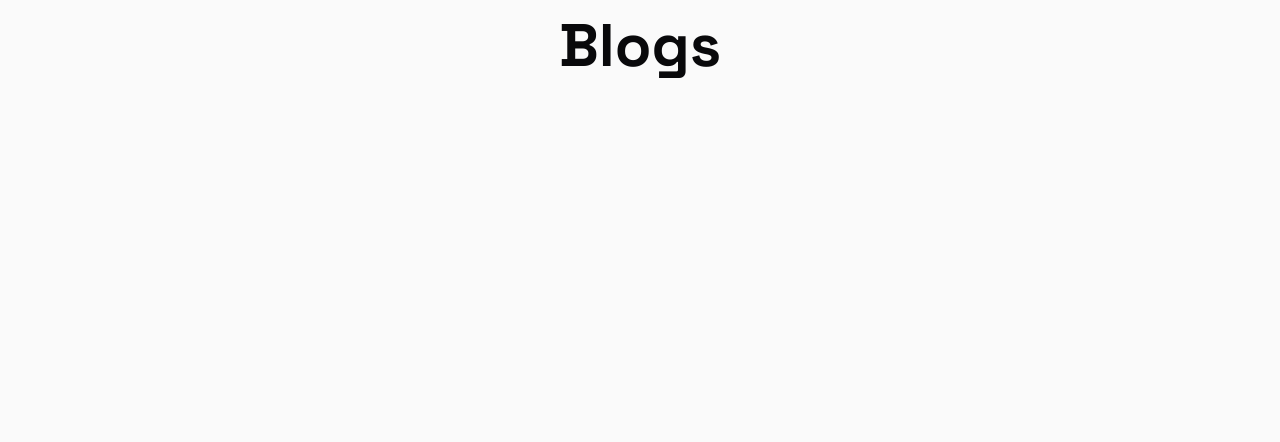
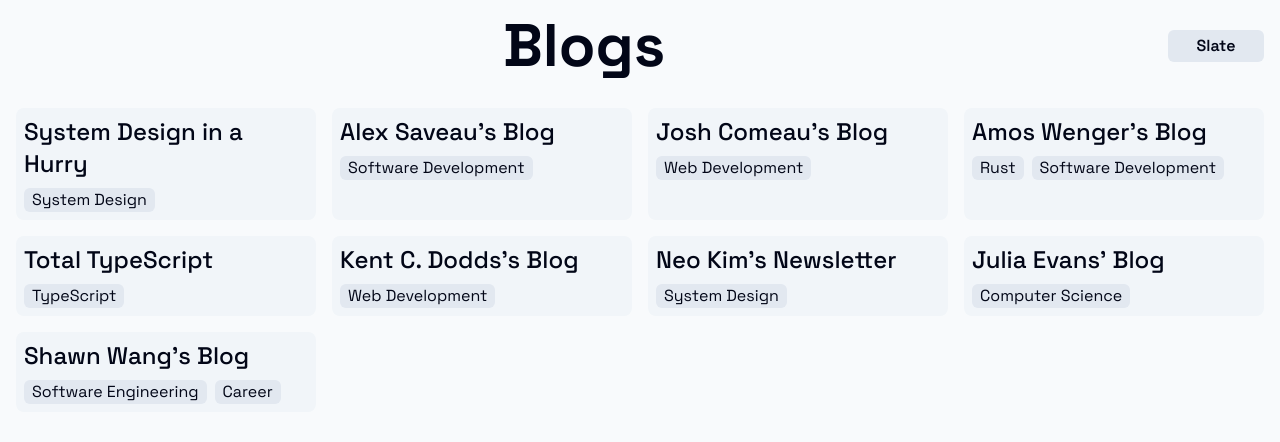
Before and after one commit to nobleknightt/blogs, a Svelte app: page / in a window 1280 px wide. Shown: the top 442 px of the page. Built offline with nearby package versions, Linux system fonts and the light colour scheme.

Commit message:
Added Some Blogs and Themes

```diff
--- a/src/App.svelte
+++ b/src/App.svelte
@@ -1,3 +1,197 @@
-<main class="w-screen h-screen p-4 flex flex-col items-center gap-4 bg-zinc-50 text-zinc-950">
-  <div class="text-6xl font-bold">Blogs</div>
+<script>
+  import blogs from "./blogs.json";
+
+  const themes = [
+    {
+      name: "Slate",
+      backgroundColor: "bg-slate-50",
+      backgroundColor_Card: "bg-slate-100",
+      backgroundColor_Tag: "bg-slate-200",
+      textColor: "text-slate-950",
+    },
+    {
+      name: "Gray",
+      backgroundColor: "bg-gray-50",
+      backgroundColor_Card: "bg-gray-100",
+      backgroundColor_Tag: "bg-gray-200",
+      textColor: "text-gray-950",
+    },
+    {
+      name: "Zinc",
+      backgroundColor: "bg-zinc-50",
+      backgroundColor_Card: "bg-zinc-100",
+      backgroundColor_Tag: "bg-zinc-200",
+      textColor: "text-zinc-950",
+    },
+    {
+      name: "Neutral",
+      backgroundColor: "bg-neutral-50",
+      backgroundColor_Card: "bg-neutral-100",
+      backgroundColor_Tag: "bg-neutral-200",
+      textColor: "text-neutral-950",
+    },
+    {
+      name: "Stone",
+      backgroundColor: "bg-stone-50",
+      backgroundColor_Card: "bg-stone-100",
+      backgroundColor_Tag: "bg-stone-200",
+      textColor: "text-stone-950",
+    },
+    {
+      name: "Red",
+      backgroundColor: "bg-red-50",
+      backgroundColor_Card: "bg-red-100",
+      backgroundColor_Tag: "bg-red-200",
+      textColor: "text-red-950",
+    },
+    {
+      name: "Orange",
+      backgroundColor: "bg-orange-50",
+      backgroundColor_Card: "bg-orange-100",
+      backgroundColor_Tag: "bg-orange-200",
+      textColor: "text-orange-950",
+    },
+    {
+      name: "Amber",
+      backgroundColor: "bg-amber-50",
+      backgroundColor_Card: "bg-amber-100",
+      backgroundColor_Tag: "bg-amber-200",
+      textColor: "text-amber-950",
+    },
+    {
+      name: "Yellow",
+      backgroundColor: "bg-yellow-50",
+      backgroundColor_Card: "bg-yellow-100",
+      backgroundColor_Tag: "bg-yellow-200",
+      textColor: "text-yellow-950",
+    },
+    {
+      name: "Lime",
+      backgroundColor: "bg-lime-50",
+      backgroundColor_Card: "bg-lime-100",
+      backgroundColor_Tag: "bg-lime-200",
+      textColor: "text-lime-950",
+    },
+    {
+      name: "Green",
+      backgroundColor: "bg-green-50",
+      backgroundColor_Card: "bg-green-100",
+      backgroundColor_Tag: "bg-green-200",
+      textColor: "text-green-950",
+    },
+    {
+      name: "Emerald",
+      backgroundColor: "bg-emerald-50",
+      backgroundColor_Card: "bg-emerald-100",
+      backgroundColor_Tag: "bg-emerald-200",
+      textColor: "text-emerald-950",
+    },
+    {
+      name: "Teal",
+      backgroundColor: "bg-teal-50",
+      backgroundColor_Card: "bg-teal-100",
+      backgroundColor_Tag: "bg-teal-200",
+      textColor: "text-teal-950",
+    },
+    {
+      name: "Cyan",
+      backgroundColor: "bg-cyan-50",
+      backgroundColor_Card: "bg-cyan-100",
+      backgroundColor_Tag: "bg-cyan-200",
+      textColor: "text-cyan-950",
+    },
+    {
+      name: "Sky",
+      backgroundColor: "bg-sky-50",
+      backgroundColor_Card: "bg-sky-100",
+      backgroundColor_Tag: "bg-sky-200",
+      textColor: "text-sky-950",
+    },
+    {
+      name: "Blue",
+      backgroundColor: "bg-blue-50",
+      backgroundColor_Card: "bg-blue-100",
+      backgroundColor_Tag: "bg-blue-200",
+      textColor: "text-blue-950",
+    },
+    {
+      name: "Indigo",
+      backgroundColor: "bg-indigo-50",
+      backgroundColor_Card: "bg-indigo-100",
+      backgroundColor_Tag: "bg-indigo-200",
+      textColor: "text-indigo-950",
+    },
+    {
+      name: "Violet",
+      backgroundColor: "bg-violet-50",
+      backgroundColor_Card: "bg-violet-100",
+      backgroundColor_Tag: "bg-violet-200",
+      textColor: "text-violet-950",
+    },
+    {
+      name: "Purple",
+      backgroundColor: "bg-purple-50",
+      backgroundColor_Card: "bg-purple-100",
+      backgroundColor_Tag: "bg-purple-200",
+      textColor: "text-purple-950",
+    },
+    {
+      name: "Fuchsia",
+      backgroundColor: "bg-fuchsia-50",
+      backgroundColor_Card: "bg-fuchsia-100",
+      backgroundColor_Tag: "bg-fuchsia-200",
+      textColor: "text-fuchsia-950",
+    },
+    {
+      name: "Pink",
+      backgroundColor: "bg-pink-50",
+      backgroundColor_Card: "bg-pink-100",
+      backgroundColor_Tag: "bg-pink-200",
+      textColor: "text-pink-950",
+    },
+    {
+      name: "Rose",
+      backgroundColor: "bg-rose-50",
+      backgroundColor_Card: "bg-rose-100",
+      backgroundColor_Tag: "bg-rose-200",
+      textColor: "text-rose-950",
+    },
+  ];
+
+  let themeIndex = 0;
+  $: theme = themes[themeIndex];
+
+  function changeTheme() {
+    themeIndex = (themeIndex + 1) % themes.length;
+  }
+</script>
+
+<main
+  class="w-screen h-screen p-4 pb-1 flex flex-col items-center gap-8 {theme.backgroundColor} {theme.textColor}"
+>
+  <div class="flex gap-4 justify-between w-full">
+    <h1 class="flex-1 text-6xl font-bold w-full text-center">Blogs</h1>
+    <button
+      class="cursor-pointer {theme.backgroundColor_Tag} w-24 font-semibold py-1 m-auto rounded-md"
+      on:click={changeTheme}>{theme.name}</button
+    >
+  </div>
+  <ul class="w-full grid grid-cols-[repeat(auto-fill,minmax(16rem,1fr))] gap-4">
+    {#each blogs as blog}
+      <li
+        class="w-full p-2 flex flex-col gap-2 {theme.backgroundColor_Card} rounded-lg"
+      >
+        <div>
+          <a href={blog.url} class="text-2xl font-medium">{blog.name}</a>
+        </div>
+        <ul class="flex flex-wrap gap-2">
+          {#each blog.tags as tag}
+            <span class="{theme.backgroundColor_Tag} rounded-md px-2"
+              >{tag}</span
+            >
+          {/each}
+        </ul>
+      </li>
+    {/each}
+  </ul>
 </main>
--- /dev/null
+++ b/src/blogs.json
@@ -0,0 +1,47 @@
+[
+    {
+        "name": "System Design in a Hurry",
+        "url": "https://www.hellointerview.com/learn/system-design/in-a-hurry/introduction",
+        "tags": ["System Design"]
+    },
+    {
+        "name": "Alex Saveau's Blog",
+        "url": "https://alexsaveau.dev/",
+        "tags": ["Software Development"]
+    },
+    {
+        "name": "Josh Comeau's Blog",
+        "url": "https://www.joshwcomeau.com/",
+        "tags": ["Web Development"]
+    },
+    {
+        "name": "Amos Wenger's Blog",
+        "url": "https://fasterthanli.me/",
+        "tags": ["Rust", "Software Development"]
+    },
+    {
+        "name": "Total TypeScript",
+        "url": "https://www.totaltypescript.com/",
+        "tags": ["TypeScript"]
+    },
+    {
+        "name": "Kent C. Dodds's Blog",
+        "url": "https://kentcdodds.com/blog",
+        "tags": ["Web Development"]
+    },
+    {
+        "name": "Neo Kim's Newsletter",
+        "url": "https://newsletter.systemdesign.one/",
+        "tags": ["System Design"]
+    },
+    {
+        "name": "Julia Evans' Blog",
+        "url": "https://jvns.ca/",
+        "tags": ["Computer Science"]
+    },
+    {
+        "name": "Shawn Wang's Blog",
+        "url": "https://www.swyx.io/",
+        "tags": ["Software Engineering", "Career"]
+    }
+]
```
